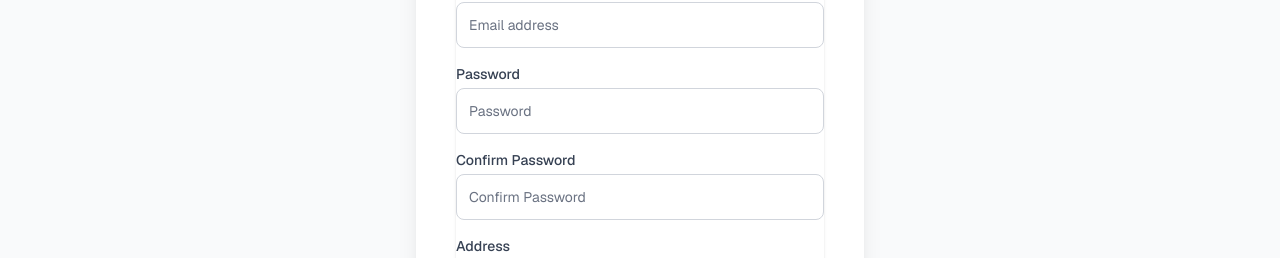
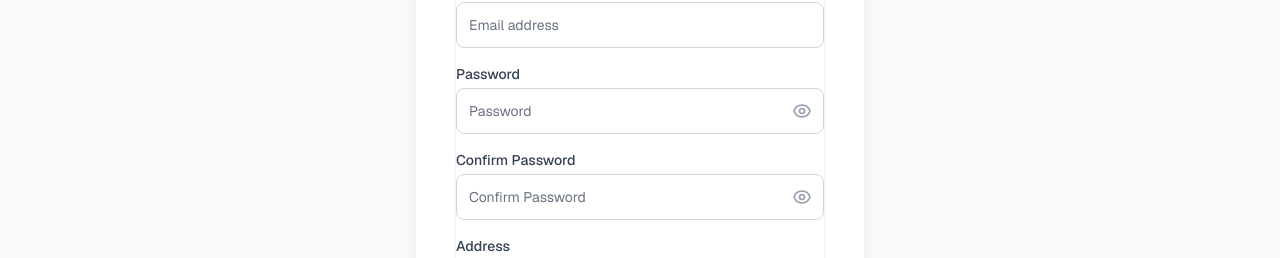
Before and after one commit to JinUstad/Heaven-Home, a Next.js app: page /register in a window 1280 px wide. Shown: the part 397-655 px from the top of the page. Built offline with nearby package versions, Linux system fonts and the light colour scheme; no server answers; the database is empty.

Commit message:
Add password visibility toggle icons

```diff
--- a/src/app/login/page.tsx
+++ b/src/app/login/page.tsx
@@ -7,6 +7,7 @@
 export default function LoginPage() {
   const [email, setEmail] = useState("");
   const [password, setPassword] = useState("");
+  const [showPassword, setShowPassword] = useState(false);
   const [error, setError] = useState("");
   const [loading, setLoading] = useState(false);
 
@@ -108,14 +109,32 @@
             </div>
             <div>
               <label className="block text-sm font-medium text-gray-700 mb-1">Password</label>
+              <div className="relative">
                 <input
-                type="password"
+                  type={showPassword ? "text" : "password"}
                   required
-                className="appearance-none relative block w-full px-3 py-3 border border-gray-300 placeholder-gray-500 text-gray-900 rounded-lg focus:outline-none focus:ring-[var(--primary)] focus:border-[var(--primary)] focus:z-10 sm:text-sm"
+                  className="appearance-none relative block w-full px-3 py-3 pr-10 border border-gray-300 placeholder-gray-500 text-gray-900 rounded-lg focus:outline-none focus:ring-[var(--primary)] focus:border-[var(--primary)] focus:z-10 sm:text-sm"
                   placeholder="Password"
                   value={password}
                   onChange={(e) => setPassword(e.target.value)}
                 />
+                <button
+                  type="button"
+                  onClick={() => setShowPassword(!showPassword)}
+                  className="absolute inset-y-0 right-0 pr-3 flex items-center text-gray-400 hover:text-gray-500"
+                >
+                  {showPassword ? (
+                    <svg className="h-5 w-5" fill="none" viewBox="0 0 24 24" stroke="currentColor">
+                      <path strokeLinecap="round" strokeLinejoin="round" strokeWidth={2} d="M13.875 18.825A10.05 10.05 0 0112 19c-4.478 0-8.268-2.943-9.543-7a9.97 9.97 0 011.563-3.029m5.858.908a3 3 0 114.243 4.243M9.878 9.878l4.242 4.242M9.88 9.88l-3.29-3.29m7.532 7.532l3.29 3.29M3 3l3.59 3.59m0 0A9.953 9.953 0 0112 5c4.478 0 8.268 2.943 9.543 7a10.025 10.025 0 01-4.132 5.411m0 0L21 21" />
+                    </svg>
+                  ) : (
+                    <svg className="h-5 w-5" fill="none" viewBox="0 0 24 24" stroke="currentColor">
+                      <path strokeLinecap="round" strokeLinejoin="round" strokeWidth={2} d="M15 12a3 3 0 11-6 0 3 3 0 016 0z" />
+                      <path strokeLinecap="round" strokeLinejoin="round" strokeWidth={2} d="M2.458 12C3.732 7.943 7.523 5 12 5c4.478 0 8.268 2.943 9.542 7-1.274 4.057-5.064 7-9.542 7-4.477 0-8.268-2.943-9.542-7z" />
+                    </svg>
+                  )}
+                </button>
+              </div>
             </div>
           </div>
 
--- a/src/app/register/page.tsx
+++ b/src/app/register/page.tsx
@@ -9,6 +9,8 @@
   const [email, setEmail] = useState("");
   const [password, setPassword] = useState("");
   const [confirmPassword, setConfirmPassword] = useState("");
+  const [showPassword, setShowPassword] = useState(false);
+  const [showConfirmPassword, setShowConfirmPassword] = useState(false);
   const [address, setAddress] = useState("");
   const [phoneNumber, setPhoneNumber] = useState("");
   const [error, setError] = useState("");
@@ -160,25 +162,61 @@
             </div>
             <div>
               <label className="block text-sm font-medium text-gray-700 mb-1">Password</label>
+              <div className="relative">
                 <input
-                type="password"
+                  type={showPassword ? "text" : "password"}
                   required
-                className="appearance-none relative block w-full px-3 py-3 border border-gray-300 placeholder-gray-500 text-gray-900 rounded-lg focus:outline-none focus:ring-[var(--primary)] focus:border-[var(--primary)] focus:z-10 sm:text-sm"
+                  className="appearance-none relative block w-full px-3 py-3 pr-10 border border-gray-300 placeholder-gray-500 text-gray-900 rounded-lg focus:outline-none focus:ring-[var(--primary)] focus:border-[var(--primary)] focus:z-10 sm:text-sm"
                   placeholder="Password"
                   value={password}
                   onChange={(e) => setPassword(e.target.value)}
                 />
+                <button
+                  type="button"
+                  onClick={() => setShowPassword(!showPassword)}
+                  className="absolute inset-y-0 right-0 pr-3 flex items-center text-gray-400 hover:text-gray-500"
+                >
+                  {showPassword ? (
+                    <svg className="h-5 w-5" fill="none" viewBox="0 0 24 24" stroke="currentColor">
+                      <path strokeLinecap="round" strokeLinejoin="round" strokeWidth={2} d="M13.875 18.825A10.05 10.05 0 0112 19c-4.478 0-8.268-2.943-9.543-7a9.97 9.97 0 011.563-3.029m5.858.908a3 3 0 114.243 4.243M9.878 9.878l4.242 4.242M9.88 9.88l-3.29-3.29m7.532 7.532l3.29 3.29M3 3l3.59 3.59m0 0A9.953 9.953 0 0112 5c4.478 0 8.268 2.943 9.543 7a10.025 10.025 0 01-4.132 5.411m0 0L21 21" />
+                    </svg>
+                  ) : (
+                    <svg className="h-5 w-5" fill="none" viewBox="0 0 24 24" stroke="currentColor">
+                      <path strokeLinecap="round" strokeLinejoin="round" strokeWidth={2} d="M15 12a3 3 0 11-6 0 3 3 0 016 0z" />
+                      <path strokeLinecap="round" strokeLinejoin="round" strokeWidth={2} d="M2.458 12C3.732 7.943 7.523 5 12 5c4.478 0 8.268 2.943 9.542 7-1.274 4.057-5.064 7-9.542 7-4.477 0-8.268-2.943-9.542-7z" />
+                    </svg>
+                  )}
+                </button>
+              </div>
             </div>
             <div>
               <label className="block text-sm font-medium text-gray-700 mb-1">Confirm Password</label>
+              <div className="relative">
                 <input
-                type="password"
+                  type={showConfirmPassword ? "text" : "password"}
                   required
-                className="appearance-none relative block w-full px-3 py-3 border border-gray-300 placeholder-gray-500 text-gray-900 rounded-lg focus:outline-none focus:ring-[var(--primary)] focus:border-[var(--primary)] focus:z-10 sm:text-sm"
+                  className="appearance-none relative block w-full px-3 py-3 pr-10 border border-gray-300 placeholder-gray-500 text-gray-900 rounded-lg focus:outline-none focus:ring-[var(--primary)] focus:border-[var(--primary)] focus:z-10 sm:text-sm"
                   placeholder="Confirm Password"
                   value={confirmPassword}
                   onChange={(e) => setConfirmPassword(e.target.value)}
                 />
+                <button
+                  type="button"
+                  onClick={() => setShowConfirmPassword(!showConfirmPassword)}
+                  className="absolute inset-y-0 right-0 pr-3 flex items-center text-gray-400 hover:text-gray-500"
+                >
+                  {showConfirmPassword ? (
+                    <svg className="h-5 w-5" fill="none" viewBox="0 0 24 24" stroke="currentColor">
+                      <path strokeLinecap="round" strokeLinejoin="round" strokeWidth={2} d="M13.875 18.825A10.05 10.05 0 0112 19c-4.478 0-8.268-2.943-9.543-7a9.97 9.97 0 011.563-3.029m5.858.908a3 3 0 114.243 4.243M9.878 9.878l4.242 4.242M9.88 9.88l-3.29-3.29m7.532 7.532l3.29 3.29M3 3l3.59 3.59m0 0A9.953 9.953 0 0112 5c4.478 0 8.268 2.943 9.543 7a10.025 10.025 0 01-4.132 5.411m0 0L21 21" />
+                    </svg>
+                  ) : (
+                    <svg className="h-5 w-5" fill="none" viewBox="0 0 24 24" stroke="currentColor">
+                      <path strokeLinecap="round" strokeLinejoin="round" strokeWidth={2} d="M15 12a3 3 0 11-6 0 3 3 0 016 0z" />
+                      <path strokeLinecap="round" strokeLinejoin="round" strokeWidth={2} d="M2.458 12C3.732 7.943 7.523 5 12 5c4.478 0 8.268 2.943 9.542 7-1.274 4.057-5.064 7-9.542 7-4.477 0-8.268-2.943-9.542-7z" />
+                    </svg>
+                  )}
+                </button>
+              </div>
             </div>
             <div>
               <label className="block text-sm font-medium text-gray-700 mb-1">Address</label>
```
Lines whose indentation alone changed are shown as unchanged.
